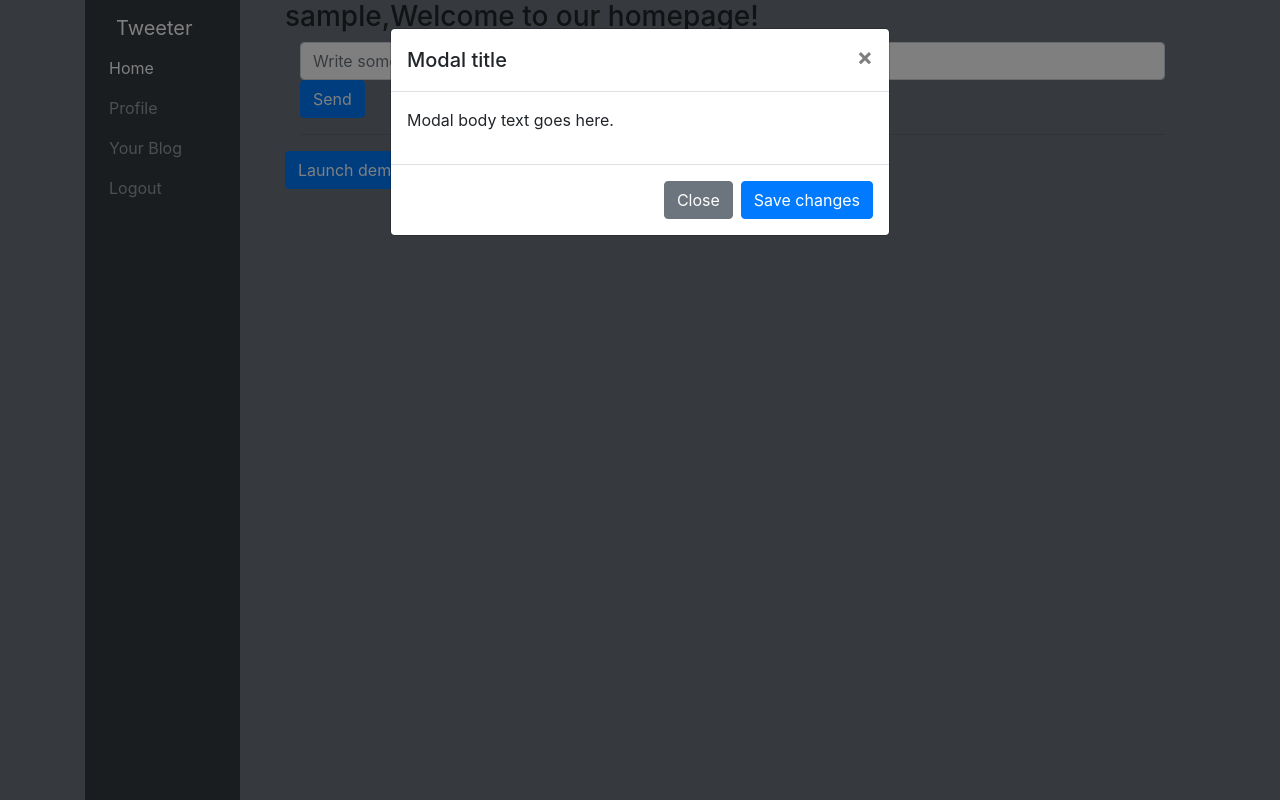
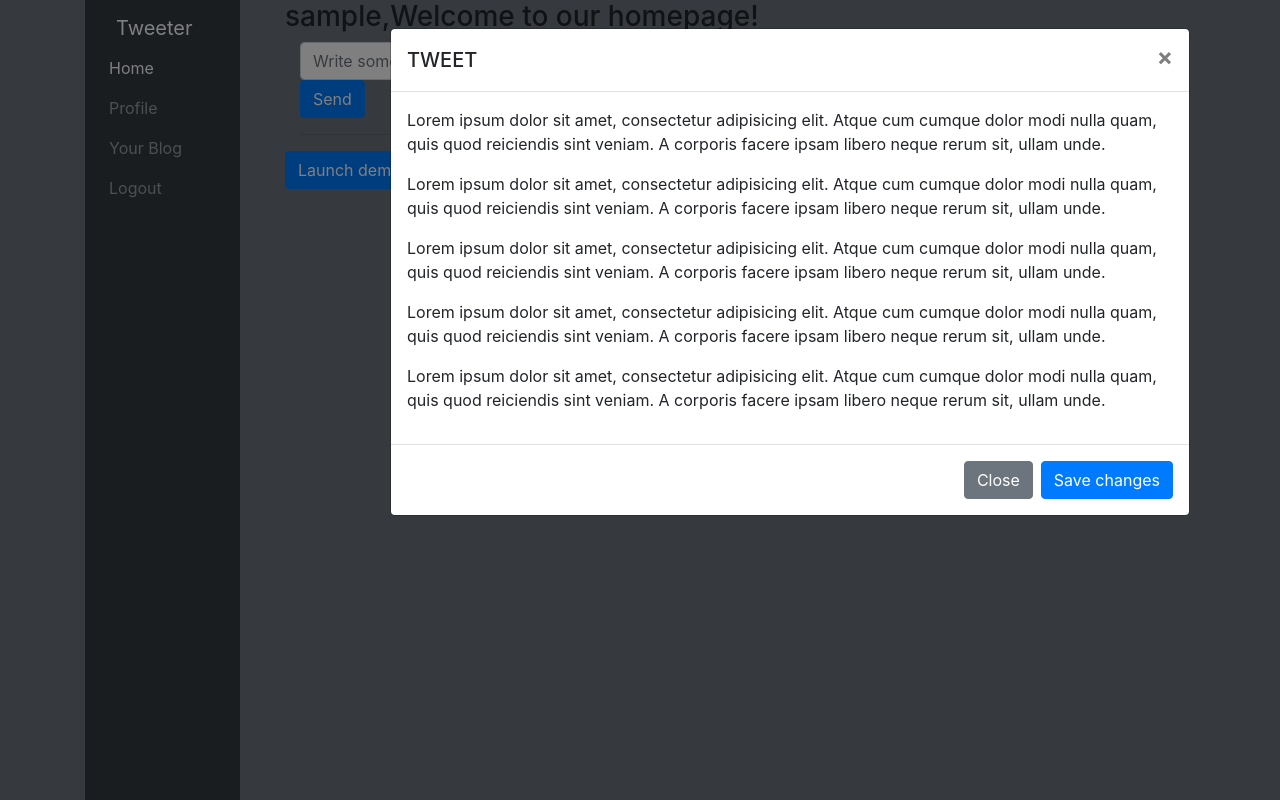
Before and after one commit to hamidrezarj/twitter_clone, a Django app: page / in a window 1280 px wide, after a click on "Launch demo modal". Run offline with Django 3.2, Linux system fonts and the light colour scheme; the visitor is signed in with stand-in values (Sample User, id 1); data that the repository does not hold is empty; some libraries are stand-ins or nearby versions.

Commit message:
Update index.css and index.html hm

```diff
--- a/tweets/static/tweets/index.css
+++ b/tweets/static/tweets/index.css
@@ -37,3 +37,7 @@
     min-width: 120px;
     max-width: 200px;
 }
+
+.modal-lg {
+    width: 70vw;
+}
--- a/tweets/templates/tweets/index.html
+++ b/tweets/templates/tweets/index.html
@@ -19,18 +19,31 @@
         </button>
 
         <!-- Modal -->
-        <div class="modal fade" id="exampleModal" tabindex="-1" aria-labelledby="exampleModalLabel" aria-hidden="true"
-             style="z-index: 999999;">
+        <div class="modal fade" id="exampleModal" tabindex="-1" aria-labelledby="exampleModalLabel" aria-hidden="true">
             <div class="modal-dialog">
-                <div class="modal-content">
+                <div class="modal-content modal-lg">
                     <div class="modal-header">
-                        <h5 class="modal-title" id="exampleModalLabel">Modal title</h5>
+                        <h5 class="modal-title" id="exampleModalLabel">TWEET</h5>
                         <button type="button" class="close" data-dismiss="modal" aria-label="Close">
                             <span aria-hidden="true">&times;</span>
                         </button>
                     </div>
                     <div class="modal-body">
-                        <p>Modal body text goes here.</p>
+                        <p>Lorem ipsum dolor sit amet, consectetur adipisicing elit. Atque cum cumque dolor modi nulla
+                            quam, quis quod reiciendis sint veniam. A corporis facere ipsam libero neque rerum sit,
+                            ullam unde.</p>
+                        <p>Lorem ipsum dolor sit amet, consectetur adipisicing elit. Atque cum cumque dolor modi nulla
+                            quam, quis quod reiciendis sint veniam. A corporis facere ipsam libero neque rerum sit,
+                            ullam unde.</p>
+                        <p>Lorem ipsum dolor sit amet, consectetur adipisicing elit. Atque cum cumque dolor modi nulla
+                            quam, quis quod reiciendis sint veniam. A corporis facere ipsam libero neque rerum sit,
+                            ullam unde.</p>
+                        <p>Lorem ipsum dolor sit amet, consectetur adipisicing elit. Atque cum cumque dolor modi nulla
+                            quam, quis quod reiciendis sint veniam. A corporis facere ipsam libero neque rerum sit,
+                            ullam unde.</p>
+                        <p>Lorem ipsum dolor sit amet, consectetur adipisicing elit. Atque cum cumque dolor modi nulla
+                            quam, quis quod reiciendis sint veniam. A corporis facere ipsam libero neque rerum sit,
+                            ullam unde.</p>
                     </div>
                     <div class="modal-footer">
                         <button type="button" class="btn btn-secondary" data-dismiss="modal">Close</button>
```
